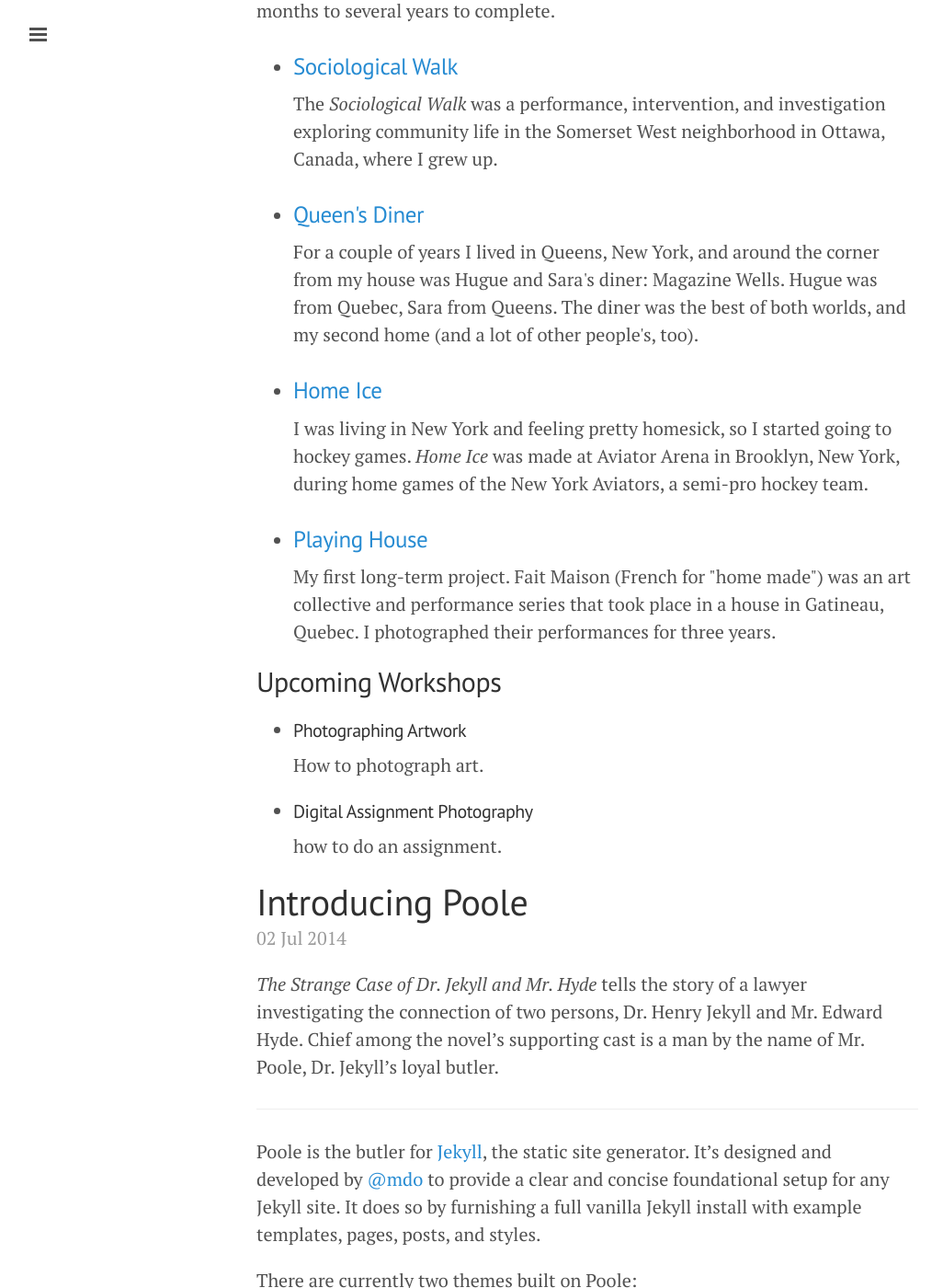
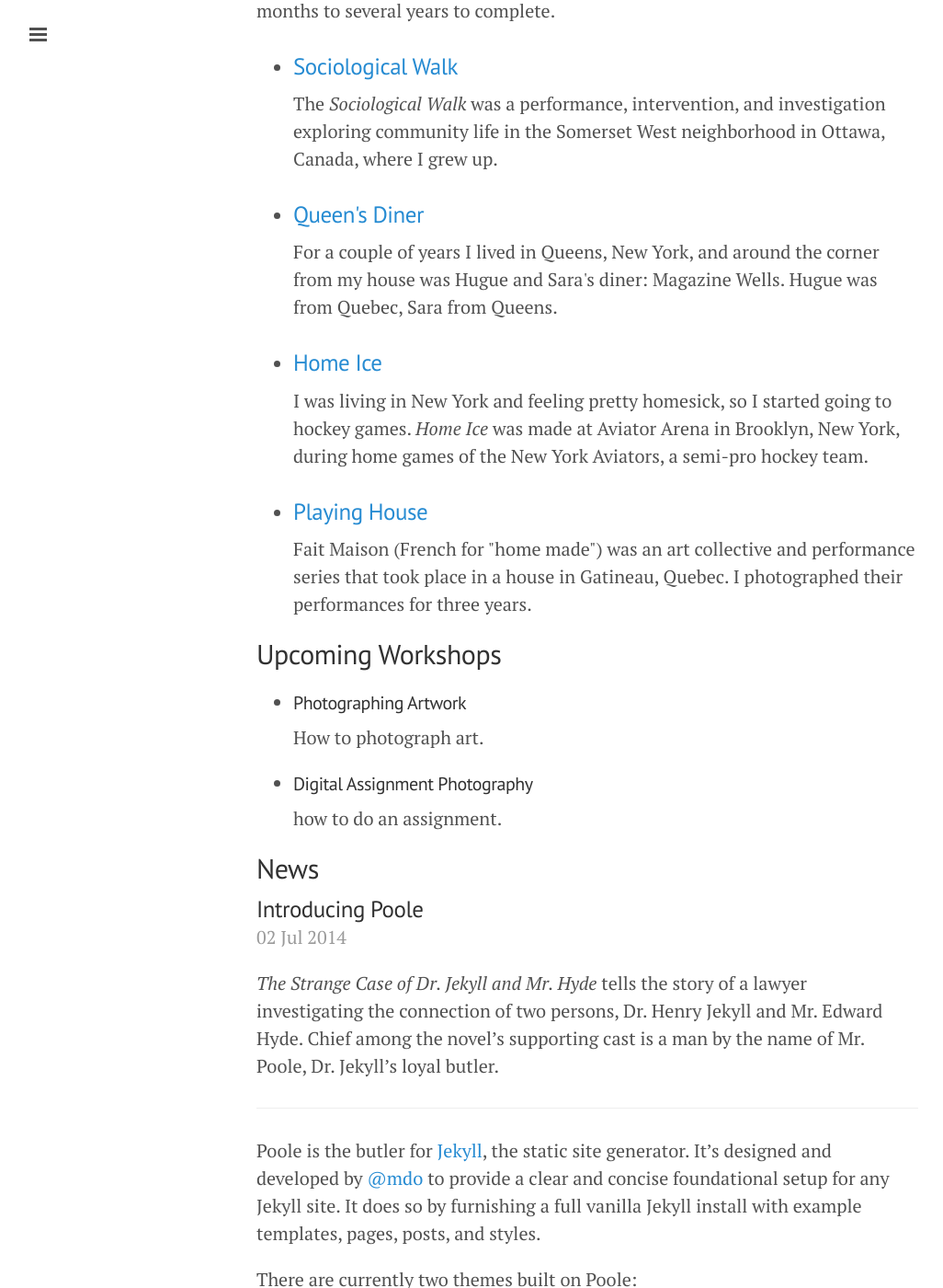
Before and after one commit to jacksoncouse/jacksoncouse.github.io, a Jekyll site: the page built from index.html, in a window 1280 px wide and 1400 px high, scrolled down 703 px. Shown: the whole window at 92% size, without its empty margins (1-1027 px from the left). Built offline with Jekyll 4.4.1, drawn with Linux system fonts in a browser that asks for light colours; Markdown is read by kramdown in place of the engine named in the settings; the list of posts is cut into pages by our own code.

Commit message:
changed titles

```diff
--- a/index.html
+++ b/index.html
@@ -4,19 +4,14 @@ title: Home
 ---
 
 <!-- STATIC (mostly) CONTENT -->
-
 <article>
   <!-- ARTICLE HEADER -->
   <header>
-      <!-- Lead  -->
       <p>Hi! I'm Jackson Couse, an artist from Ottawa, Canada.</p>
       <p>I make socially-engaged art: I interact with people to tell stories and make things. I work close to home, in my neighborhood, and on the street. Sometimes I work with strangers and sometimes with people I know. Making pictures, books, and videos is a way good to know people and the world. I like thinking and talking about things like identity, community, family, place, and performance.</p>
       <p>When I'm not making art projects, I run a small press devoted to publishing projects from the social landscape.</p>
       <p>I also teach workshops - with lots of interaction and participation - in photography and film-making.</p>
       <p>If you'd like more information about me, I have a longer, more formal, third-person autobiography and an artist statement. Otherwise, please read on below for my projects and activities.</p>
-<!--        // TODO add name of press and link
-        // TODO add biography page (with nice print styles)
-        // TODO add artist statement (with nice print styles) -->
   </header>
 <!-- PROJECTS (initiated by me) -->
   <section>
@@ -29,7 +24,7 @@ title: Home
       </li>
       <li>
         <h3><a href="">Queen's Diner</a></h3>
-            <p>For a couple of years I lived in Queens, New York, and around the corner from my house was Hugue and Sara's diner: Magazine Wells. Hugue was from Quebec, Sara from Queens. The diner was the best of both worlds, and my second home (and a lot of other people's, too).</p>
+        <p>For a couple of years I lived in Queens, New York, and around the corner from my house was Hugue and Sara's diner: Magazine Wells. Hugue was from Quebec, Sara from Queens.</p>
       </li>
       <li>
         <h3><a href="">Home Ice</a></h3>
@@ -37,7 +32,7 @@ title: Home
       </li>
       <li>
         <h3><a href="">Playing House</a></h3>
-            <p>My first long-term project. Fait Maison (French for "home made") was an art collective and performance series that took place in a house in Gatineau, Quebec. I photographed their performances for three years.</p>
+        <p>Fait Maison (French for "home made") was an art collective and performance series that took place in a house in Gatineau, Quebec. I photographed their performances for three years.</p>
       </li>
     </ul>
   </section>
@@ -60,9 +55,10 @@ title: Home
 <!-- DYNAMIC CONTENT -->
 
 <div class="posts">
+  <h2>News</h2>
   {% for post in paginator.posts %}
   <div class="post">
-    <h1 class="post-title">
+    <h3 class="post-title">
       <a href="{{ post.url }}">
         {{ post.title }}
       </a>
```
Also changed, not shown: cv.md (+1 -1 lines). Lines whose indentation alone changed are shown as unchanged.
